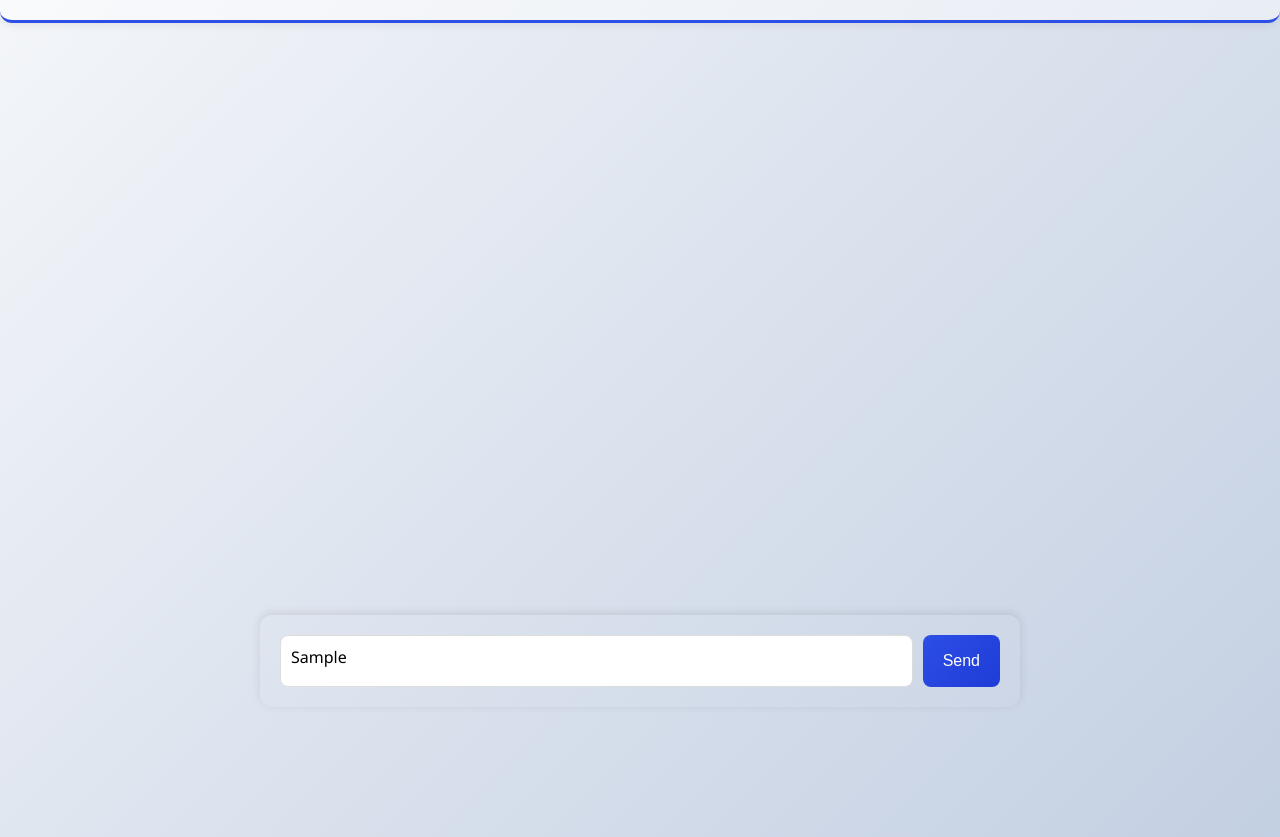
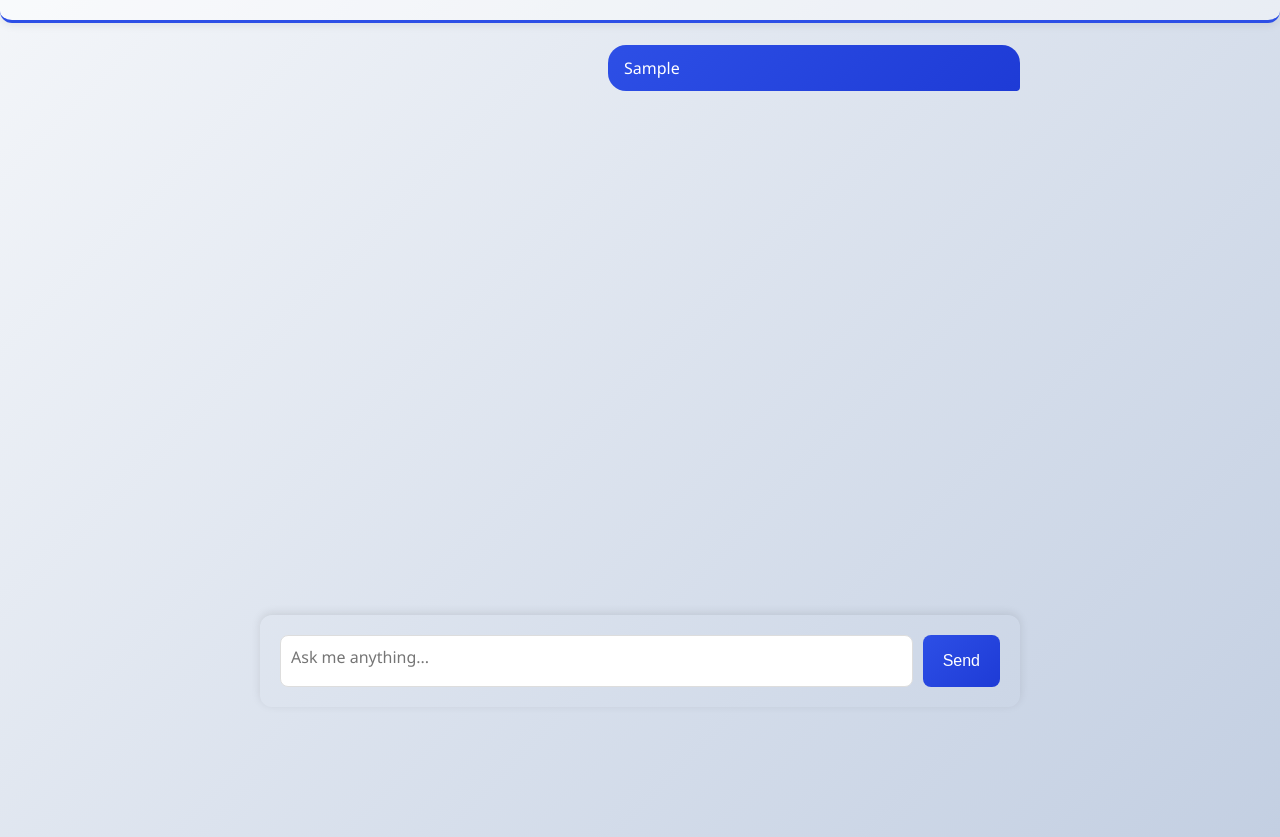
Before and after one commit to KaanOkumus355/cf_ai_chatbot, a website: page public/index.html in a window 1280 px wide. Both pictures are taken after typing "Sample" into the empty fields and a click on the button "Send". Shown: the part 73-910 px from the top of the page. Drawn offline with Linux system fonts and the light colour scheme; no server answers.

Commit message:
Finished frontend

```diff
--- a/public/index.html
+++ b/public/index.html
@@ -21,5 +21,6 @@
             <button>Send</button>
         </div>
     </main>
+    <script src="main.js"></script>
 </body>
 </html>
--- /dev/null
+++ b/public/main.js
@@ -0,0 +1,36 @@
+const messageDiv = document.getElementById('messages');
+const textarea = document.querySelector('textarea');
+const sendButton = document.querySelector('button');
+
+async function sendMessage() {
+  const message = textarea.value.trim();
+  if (!message) return;
+
+  addMessage('user', message);
+  textarea.value = '';
+
+  const response = await fetch('https://cf-ai-chatbot.kaan-ai-chatbot.workers.dev/', {
+    method: 'POST',
+    headers: { 'Content-Type': 'application/json' },
+    body: JSON.stringify({ message })
+  });
+
+    const data = await response.json();
+    addMessage('ai', data.response);
+}
+
+function addMessage(sender, text) {
+  const messageElement = document.createElement('div');
+  messageElement.className = `message ${sender}-message`;
+  messageElement.textContent = text;
+  messageDiv.appendChild(messageElement);
+  messageDiv.scrollTop = messageDiv.scrollHeight;
+}
+
+sendButton.addEventListener('click', sendMessage);
+textarea.addEventListener('keypress', (e) => {
+  if (e.key === 'Enter' && !e.shiftKey) {
+    e.preventDefault();
+    sendMessage();
+  }
+});
--- a/public/style.css
+++ b/public/style.css
@@ -102,3 +102,26 @@ body {
 .input-area button:hover {
     background: linear-gradient(135deg, #1e3bd6 0%, #1529b8 100%);
 }
+
+.message {
+    max-width: 50%;
+    padding: 12px 16px;
+    margin: 8px 0;
+    border-radius: 18px;
+    line-height: 1.4;
+}
+
+.user-message {
+    background: linear-gradient(135deg, #2d4fe6 0%, #1e3bd6 100%);
+    color: white;
+    margin-left: auto;
+    border-bottom-right-radius: 4px;
+}
+
+.ai-message {
+    background: white;
+    color: #333;
+    border: 1px solid #e1e5e9;
+    margin-right: auto;
+    border-bottom-left-radius: 4px;
+}
```
